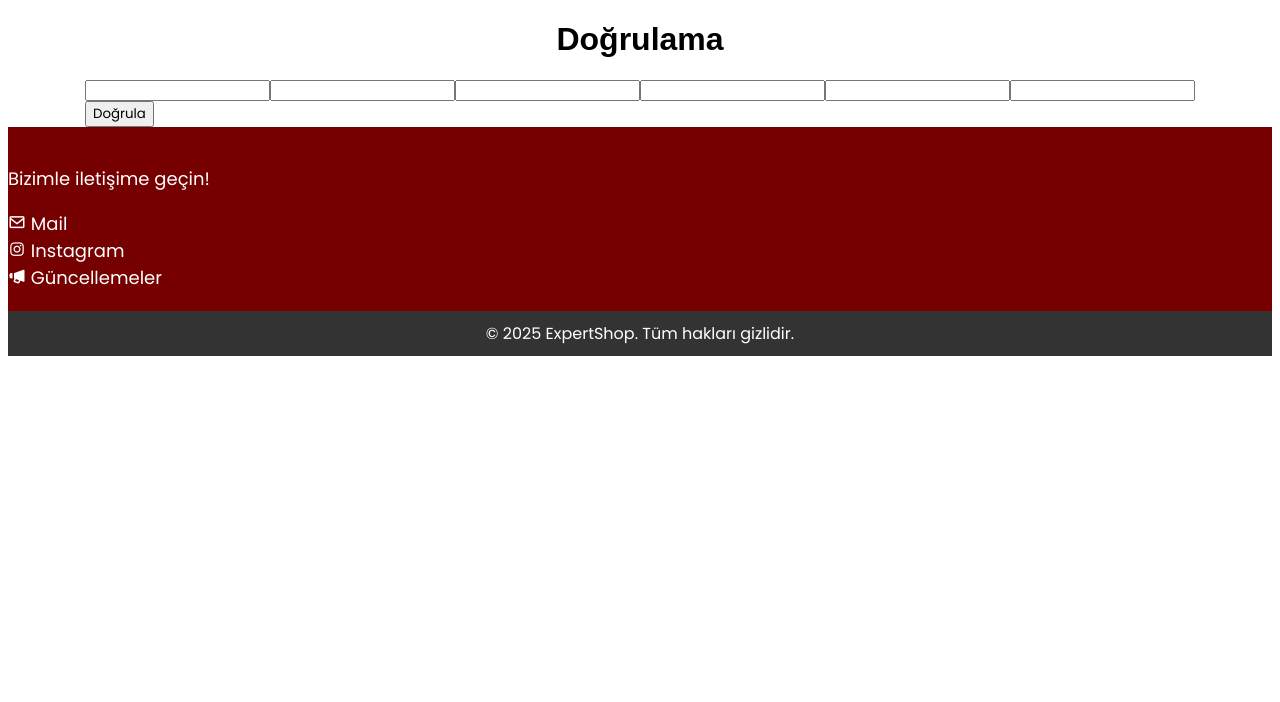
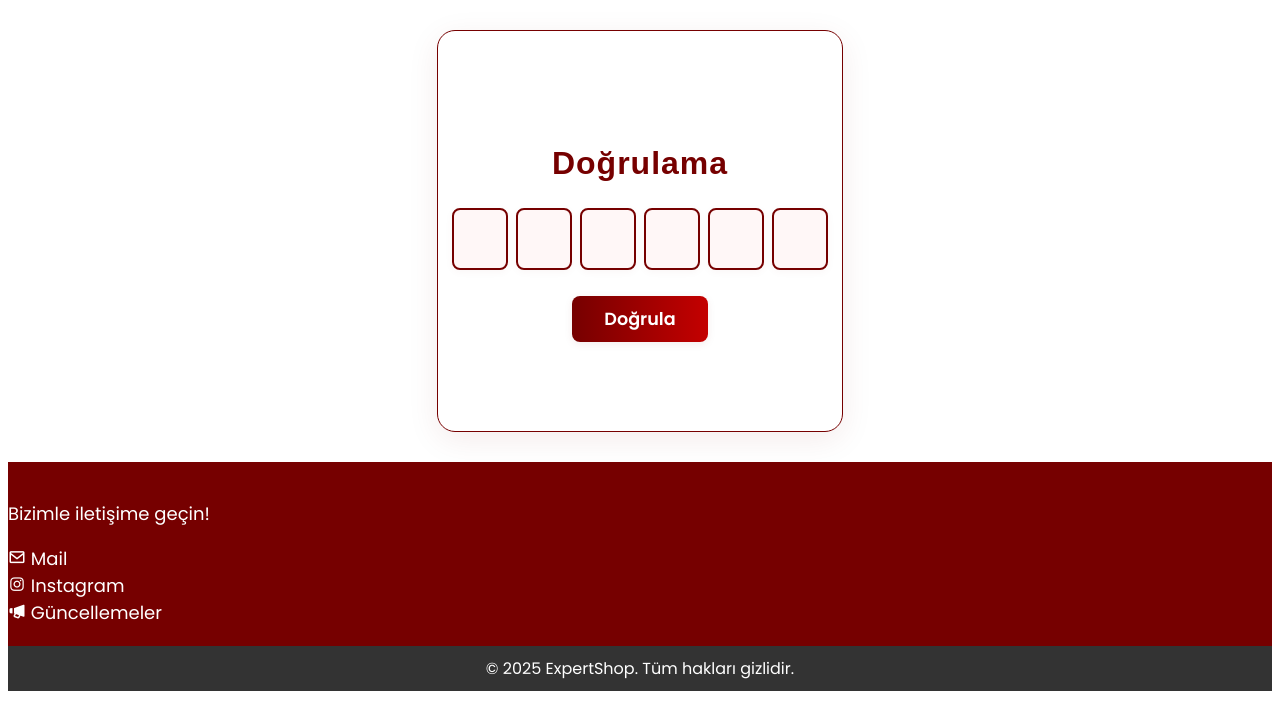
Before and after one commit to ofcRealXT/ExpertShop, a Flask app: page /dogrulama in a window 1280 px wide. Shown: the part 60-762 px from the top of the page. Run offline with Flask 3, Linux system fonts and the light colour scheme.

Commit message:
Update lgn_rgs.css

```diff
--- a/static/CSS/lgn_rgs.css
+++ b/static/CSS/lgn_rgs.css
@@ -60,3 +60,88 @@
     transform: translateY(-50%);
     font-size: 20px;
 }
+
+/*--------------------------- Doğrulama kısmı ---------------------------*/
+
+.main-gku {
+    flex: 1;
+}
+.verify-container {
+    min-height: 320px;
+    width: 340px;
+    color: #760000;
+    display: flex;
+    flex-direction: column;
+    justify-content: center;
+    align-items: center;
+    padding: 48px 32px 32px 32px;
+    border-radius: 18px;
+    border: 1.5px solid #760000;
+    background: rgba(255, 255, 255, 0.95);
+    box-shadow: 0 8px 32px rgba(118, 0, 0, 0.08);
+    margin: 30px;
+}
+
+.verify-container h1 {
+    font-size: 2rem;
+    margin-bottom: 18px;
+    letter-spacing: 1px;
+}
+
+.inp {
+    display: flex;
+    flex-direction: column;
+    align-items: center;
+}
+
+.inp input[type="text"] {
+    width: 48px;
+    height: 56px;
+    margin: 8px 4px;
+    font-size: 2.1rem;
+    outline: none;
+    border: 2px solid #760000;
+    border-radius: 8px;
+    text-align: center;
+    color: #760000;
+    background: #fff7f7;
+    transition: border 0.2s, box-shadow 0.2s;
+    box-shadow: 0 2px 8px rgba(118, 0, 0, 0.04);
+}
+
+.inp input[type="text"]:focus {
+    border: 2px solid #c40000;
+    box-shadow: 0 0 0 2px #ffeaea;
+    background: #fff0f0;
+}
+
+.inp input[type="text"]::-webkit-input-placeholder {
+    color: #d1a1a1;
+}
+
+.inp input[type="text"]::placeholder {
+    color: #d1a1a1;
+}
+
+.inp {
+    margin-bottom: 12px;
+}
+
+.inp button.submit-btn {
+    margin-top: 18px;
+    padding: 10px 32px;
+    background: linear-gradient(90deg, #760000 0%, #c40000 100%);
+    color: #fff;
+    border: none;
+    border-radius: 8px;
+    font-size: 1.1rem;
+    font-weight: 600;
+    cursor: pointer;
+    box-shadow: 0 2px 8px rgba(118, 0, 0, 0.08);
+    transition: background 0.2s, transform 0.1s;
+}
+
+.inp button.submit-btn:hover {
+    background: linear-gradient(90deg, #c40000 0%, #760000 100%);
+    transform: translateY(-2px) scale(1.03);
+}
```
